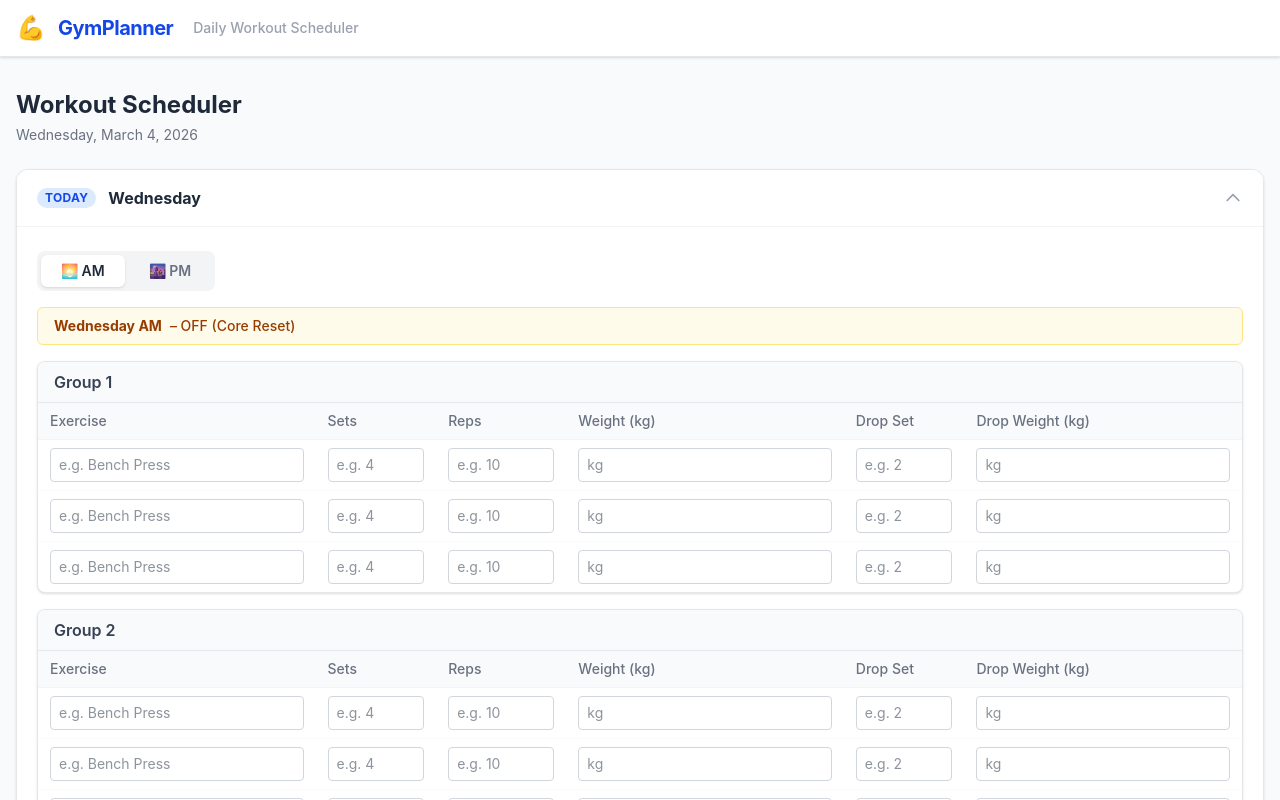
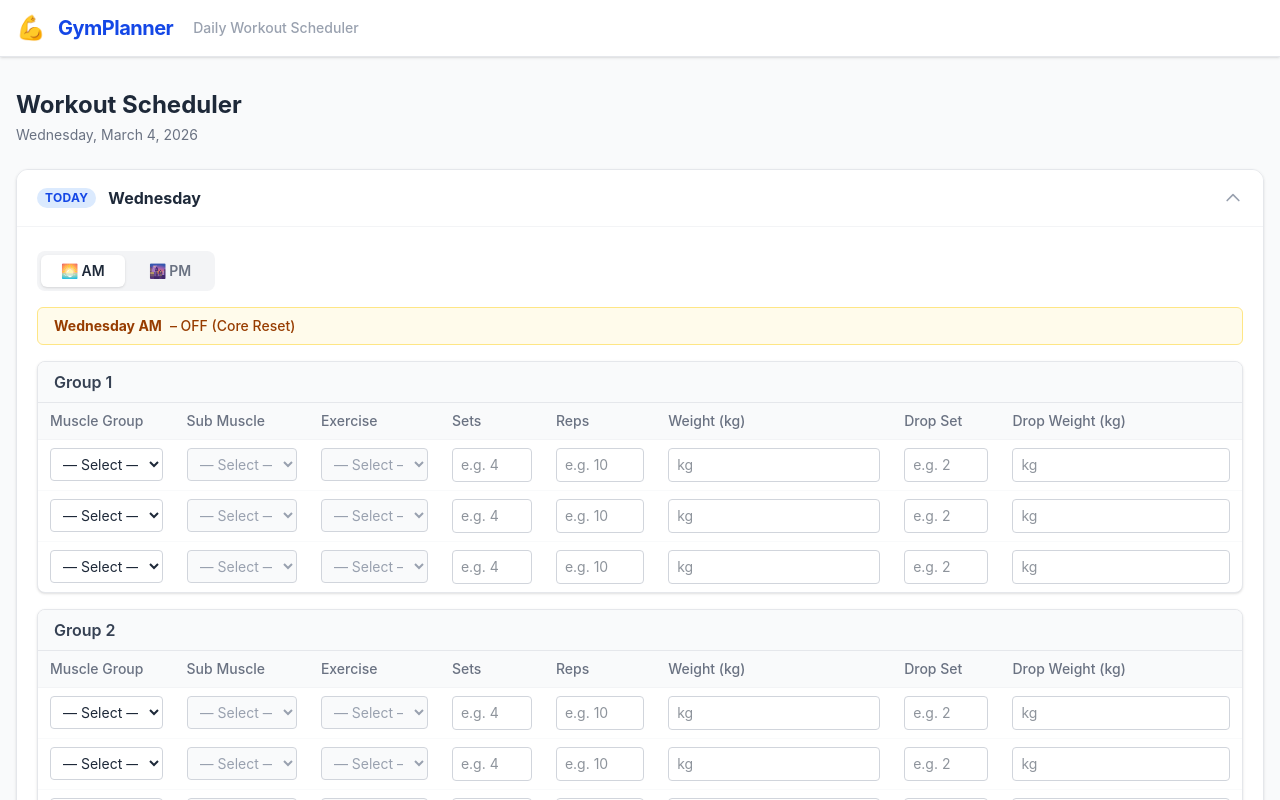
Before and after one commit to PerspicaciousGuy/GymPlanner, a React (Vite) app: page / in a window 1280 px wide. Shown: the top 800 px of the page. Built offline with nearby package versions, Linux system fonts and the light colour scheme.

Commit message:
Update exercise rows and storage

```diff
--- a/src/components/ExerciseGroup.jsx
+++ b/src/components/ExerciseGroup.jsx
@@ -1,6 +1,6 @@
 import ExerciseRow from './ExerciseRow';
 
-const COLS = ['Exercise', 'Sets', 'Reps', 'Weight (kg)', 'Drop Set', 'Drop Weight (kg)'];
+const COLS = ['Muscle Group', 'Sub Muscle', 'Exercise', 'Sets', 'Reps', 'Weight (kg)', 'Drop Set', 'Drop Weight (kg)'];
 
 /**
  * ExerciseGroup — one group card with 3 exercise rows.
--- a/src/components/ExerciseRow.jsx
+++ b/src/components/ExerciseRow.jsx
@@ -1,25 +1,83 @@
+import { exerciseDatabase, muscleGroupKeys } from '../data/exerciseDatabase';
+
+const selectCls =
+  'w-full border border-gray-300 rounded px-2 py-1.5 bg-white text-gray-800 text-sm focus:outline-none focus:ring-2 focus:ring-blue-400 focus:border-blue-400 disabled:bg-gray-50 disabled:text-gray-400';
+
 const inputCls =
   'w-full border border-gray-300 rounded px-2 py-1.5 bg-white text-gray-800 text-sm focus:outline-none focus:ring-2 focus:ring-blue-400 focus:border-blue-400';
 
 /**
- * ExerciseRow — one row: Exercise (free text) | Sets | Reps | Weight | Drop Set | Drop Weight
+ * ExerciseRow — one full row of the exercise table.
+ * Columns: Muscle Group | Sub Muscle | Exercise | Sets | Reps | Weight
+ *
+ * Props:
+ *   row      – { muscle, subMuscle, exercise, sets, reps, weight }
+ *   onChange – (updatedRow) => void
  */
 export default function ExerciseRow({ row, onChange }) {
-  const { exercise, sets, reps, weight, dropSets, dropWeight } = row;
+  const { muscle, subMuscle, exercise, sets, reps, weight, dropSets, dropWeight } = row;
+
+  const subMuscles = muscle ? Object.keys(exerciseDatabase[muscle]) : [];
+  const exercises = muscle && subMuscle ? exerciseDatabase[muscle][subMuscle] : [];
 
   const set = (patch) => onChange({ ...row, ...patch });
 
+  const handleMuscleChange = (value) =>
+    set({ muscle: value, subMuscle: '', exercise: '' });
+
+  const handleSubMuscleChange = (value) =>
+    set({ subMuscle: value, exercise: '' });
+
   return (
     <tr className="hover:bg-gray-50 transition-colors align-top">
+      {/* Muscle Group */}
+      <td className="px-3 py-2">
+        <select
+          value={muscle}
+          onChange={(e) => handleMuscleChange(e.target.value)}
+          className={selectCls}
+        >
+          <option value="">— Select —</option>
+          {muscleGroupKeys.map((mg) => (
+            <option key={mg} value={mg}>
+              {mg}
+            </option>
+          ))}
+        </select>
+      </td>
+
+      {/* Sub Muscle */}
+      <td className="px-3 py-2">
+        <select
+          value={subMuscle}
+          onChange={(e) => handleSubMuscleChange(e.target.value)}
+          className={selectCls}
+          disabled={!muscle}
+        >
+          <option value="">— Select —</option>
+          {subMuscles.map((sm) => (
+            <option key={sm} value={sm}>
+              {sm}
+            </option>
+          ))}
+        </select>
+      </td>
+
       {/* Exercise */}
-      <td className="px-3 py-2 min-w-[180px]">
-        <input
-          type="text"
+      <td className="px-3 py-2">
+        <select
           value={exercise}
           onChange={(e) => set({ exercise: e.target.value })}
-          placeholder="e.g. Bench Press"
-          className={inputCls}
-        />
+          className={selectCls}
+          disabled={!subMuscle}
+        >
+          <option value="">— Select —</option>
+          {exercises.map((ex) => (
+            <option key={ex} value={ex}>
+              {ex}
+            </option>
+          ))}
+        </select>
       </td>
 
       {/* Sets */}
--- a/src/utils/storage.js
+++ b/src/utils/storage.js
@@ -23,7 +23,7 @@ export function saveSchedule(schedule) {
 
 // ─── Per-row / group defaults ─────────────────────────────────
 export function defaultRow() {
-  return { exercise: '', sets: '', reps: '', weight: '', dropSets: '', dropWeight: '' };
+  return { muscle: '', subMuscle: '', exercise: '', sets: '', reps: '', weight: '', dropSets: '', dropWeight: '' };
 }
 
 export function defaultGroup() {
```
